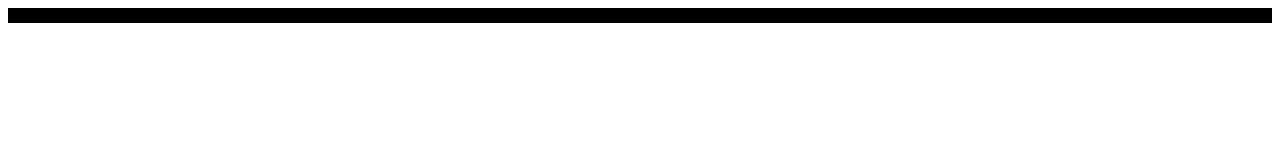
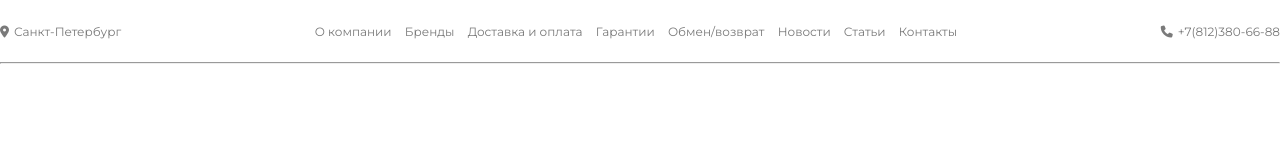
Before and after one commit to hungry-guerilla/ROSSO, a website: page index.html in a window 1280 px wide. Drawn offline with Linux system fonts and the light colour scheme; files whose address does not match are found by name.

Commit message:
first__header-off

```diff
--- a/index.html
+++ b/index.html
@@ -11,9 +11,25 @@
 <body>
     <div class="wrapper">
         <div class="container">
-            1
+            <div class="first__header">
+                <div class="location"><i class="fa-solid fa-location-dot"></i>Санкт-Петербург</div>
+                <div class="first__header-nav">
+                    <a href="#" class="first__header-nav-link">О компании</a>
+                    <a href="#" class="first__header-nav-link">Бренды</a>
+                    <a href="#" class="first__header-nav-link">Доставка и оплата</a>
+                    <a href="#" class="first__header-nav-link">Гарантии</a>
+                    <a href="#" class="first__header-nav-link">Обмен/возврат</a>
+                    <a href="#" class="first__header-nav-link">Новости</a>
+                    <a href="#" class="first__header-nav-link">Статьи</a>
+                    <a href="#" class="first__header-nav-link">Контакты</a>
+                </div>
+                <div class="first__header-phone">
+                    <i class="fa-solid fa-phone"></i><a href="tel: +7(812)380-66-88">+7(812)380-66-88</a>
+                </div>
+            </div>
         </div>
+        <hr>
     </div>
-
+    <script src="https://kit.fontawesome.com/3464287fa3.js" crossorigin="anonymous"></script>
 </body>
 </html>
--- a/sass/style.scss
+++ b/sass/style.scss
@@ -2,6 +2,11 @@
 
 * {
     box-sizing: border-box;
+    margin: 0;
+}
+a {
+    text-decoration: none;
+    color: inherit;
 }
 body {
     overflow-x: hidden;
@@ -14,9 +19,30 @@ body {
     max-width: 1922px;
     margin: 0 auto;
 }
-
+hr {
+    color: #7A7A7A;
+ }
 .container {
     max-width: 1602px;
     margin: 0 auto;
-    background-color: black;
+    .first__header {
+        height: 62px;
+        color: #7A7A7A;
+        display: flex;
+        justify-content: space-between;
+        align-items: center;
+        align-content: center;
+        .location>.fa-location-dot {
+            padding-right: 5px;
+        }
+        .first__header-phone>.fa-phone {
+            padding-right: 5px;
+        }
+        .first__header-nav-link {
+            padding-right: 10px;
+            &:last-child {
+                padding-right: none;
+            }
+        }
+    }
 }
```
Also changed, not shown: css/style.css, css/style.min.css, 2 other files.
